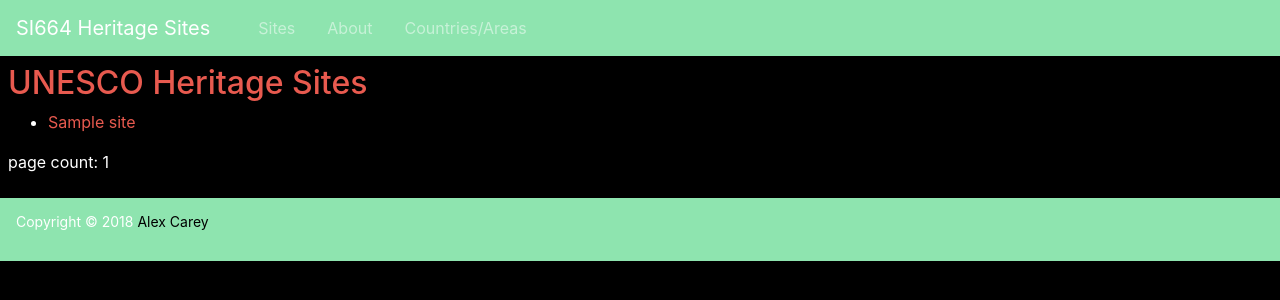
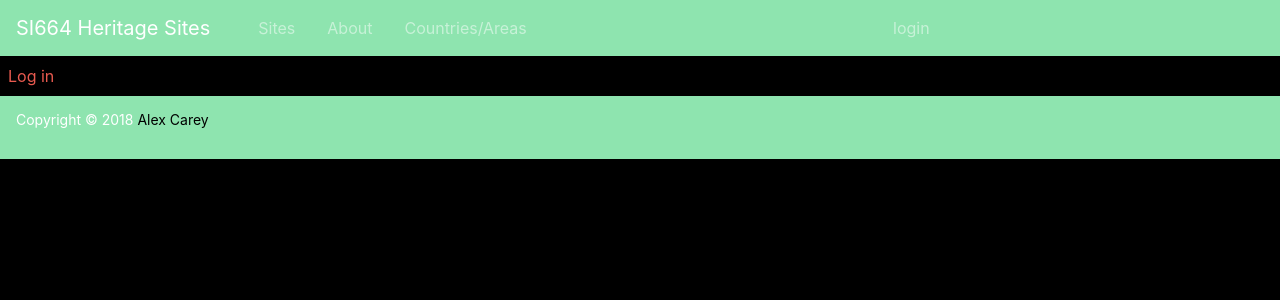
Before and after one commit to careyalc/heritagesites, a Django app: page /heritagesites/sites/ in a window 1280 px wide. Shown: the top 300 px of the page. Run offline with Django 3.2, Linux system fonts and the light colour scheme; tables that the repository leaves empty hold one stand-in row (values such as "Sample post"); some libraries are stand-ins or nearby versions.

Commit message:
adding work after exercise 7

```diff
--- a/heritagesites/templates/heritagesites/base.html
+++ b/heritagesites/templates/heritagesites/base.html
@@ -27,7 +27,7 @@
 
       <a class="navbar-brand" href="{% url 'home' %}">SI664 Heritage Sites</a>
 
-      <ul class="navbar-nav">
+      <ul class="navbar-nav mr-auto">
         <li class="nav-item">
           <a class="nav-link" href="{% url 'sites' %}">Sites</a>
         </li>
@@ -38,6 +38,13 @@
           <a class="nav-link" href="{% url 'countriesareas' %}">Countries/Areas</a>
         </li>
       </ul>
+
+      <ul class="navbar-nav mr-auto">
+        <li class="nav-item">
+          <a class="nav-link" href="{% url 'login' %}">login</a>
+        </li>
+      </ul>
+
     </nav>
 
     <main>
--- a/heritagesites/templates/heritagesites/site.html
+++ b/heritagesites/templates/heritagesites/site.html
@@ -1,6 +1,7 @@
 {% extends 'heritagesites/base.html' %}
 
 {% block content %}
+  {% if user.is_authenticated %}
 <!-- {% load staticfiles %} -->
 
     <article>
@@ -8,54 +9,10 @@
         <h2>UNESCO Heritage Sites</h2>
       </header>
 
-
-  <!-- WARNING: there is no missing code between <nav>...</nav> -->
-  <nav>
-    {% if is_paginated %}
-      <ul class="pagination justify-content-center">
-        {% if page_obj.has_previous %}
-          <li class="page-item">
-            <a class="page-link" href="?page={{ page_obj.previous_page_number }}"
-              aria-label="Previous">
-              <span aria-hidden="true">&laquo;</span>
-              <span class="sr-only">Previous</span>
-            </a>
-          </li>
-        {% else %}
-          <li class="page-item disabled"><span>&laquo;</span></li>
-        {% endif %}
-
-        {% for i in paginator.page_range %}
-          {% if page_obj.number == i %}
-            <li class="page-item active">
-              <span>{{ i }}
-                <span class="sr-only">(current)</span>
-              </span>
-            </li>
-          {% else %}
-            <li class="page-item"><a class="page-link" href="?page={{ i }}">{{ i }}</a></li>
-          {% endif %}
-        {% endfor %}
-
-        {% if page_obj.has_next %}
-          <li class="page-item">
-             <a class="page-link" href="?page={{ page_obj.next_page_number }}" aria-label="Next">
-                 <span aria-hidden="true">&raquo;</span>
-               <span class="sr-only">Next</span>
-             </a>
-          </li>
-        {% else %}
-            <li class="page-item disabled"><span>&raquo;</span></li>
-        {% endif %}
-      </ul>
-    {% endif %}
-  </nav>
-
-
+    {% include 'heritagesites/pagination.html' %}
     {% if sites %}
       <ul>
         {% for site in sites %}
-
         <!-- safe filter on for raw HTML stored in database -->
         <li><a href="{% url 'site_detail' site.pk %}">{{ site.site_name | safe }}</a></li>
         {% endfor %}
@@ -68,4 +25,8 @@
       <p>page count: {{ sites.count }}</p>
     </article>
 
+  {% else %}
+    <a href="{% url 'login' %}">Log in</a>
+  {% endif %}
+
 {% endblock content %}}
```
Also changed, not shown: heritagesites/templates/heritagesites/countriesareas.html (+10 -47 lines), heritagesites/templates/heritagesites/pagination.html (added, +41 -0 lines), heritagesites/templates/registration/login.html (added, +21 -0 lines), heritagesites/templates/registration/logout.html (added, +12 -0 lines), 4 other files. Lines whose indentation alone changed are shown as unchanged.
